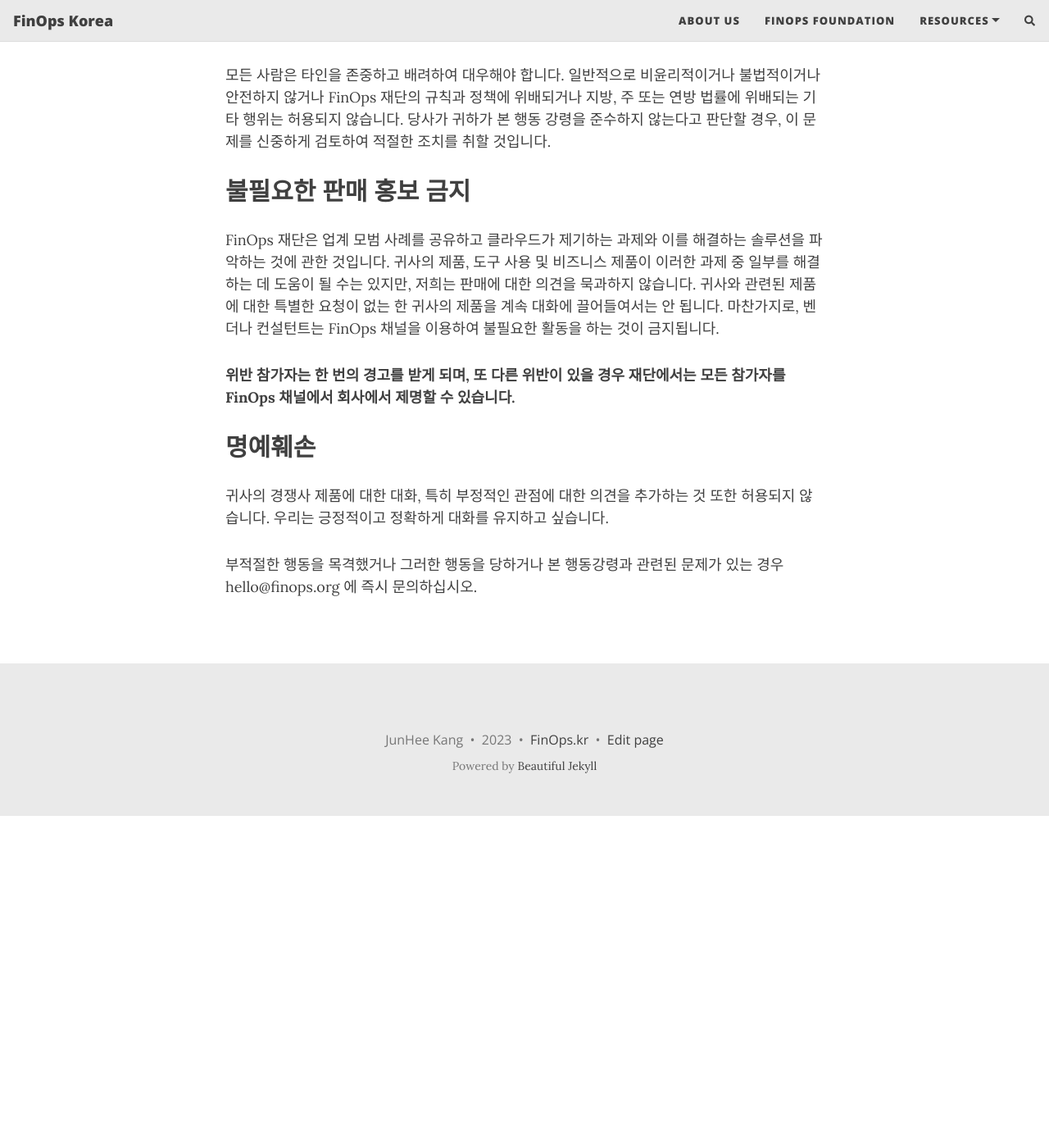
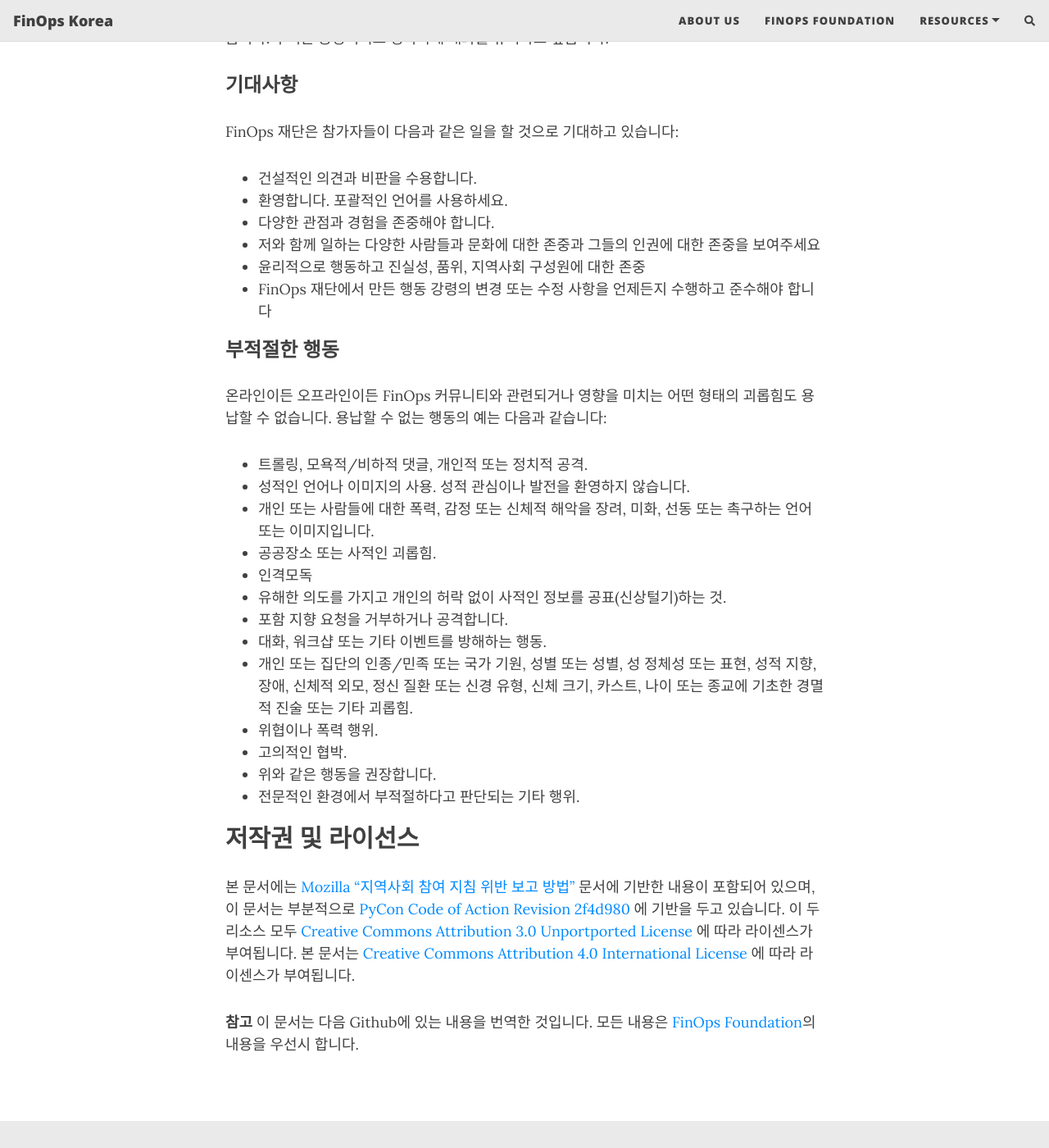
Before and after one commit to FinOpsKR/finopskr.github.io, a Jekyll site: the page built from aboutus.md, in a window 1280 px wide and 1400 px high, scrolled down 1320 px. Shown: the whole window at 82% size. Built offline with Jekyll 4.4.1, drawn with Linux system fonts in a browser that asks for light colours; nearby versions of some CDN libraries; comment, search, counter and statistics services are not loaded; before the commit the page ends 2315 px from its top, so only the background shows below that; some of the changed text lies outside the part shown.

Commit message:
Update aboutus.md

```diff
--- a/aboutus.md
+++ b/aboutus.md
@@ -4,31 +4,14 @@
 subtitle:
 ---
 
-## 핀옵스 한국 커뮤니티
+# 핀옵스 한국 커뮤니티
 
 - FinOps 한국 커뮤니티는 FinOps Foundation에서 인증한 공식 한국 커뮤니티입니다.
 - FinOps에 관심 있는 사람, CSP, FinOps 솔루션 등 FinOps 에 관심이 있는 모두를 위한 커뮤니티 입니다.
-- 우리는 FinOps Foundation의 [행동강령](../foundation/code_of_conduct.md)을 준수합니다.
+- 우리는 FinOps Foundation의 행동강령을 준수합니다.
+
 
 # FinOps 재단 행동강령 (Code of Conduct)
-
-**DEPRECATION NOTICE, 2022년 12월 :** 다음의 문서를 사용해주세요. [this Code of Conduct documentation](/03-code_of_conduct.md) 2023년 초에 새로운 문서를 위해 이 문서를 일몰하겠습니다.
-
-FinOps 재단 포럼 및 이벤트에 참여하는 모든 참가자는 모 조직인 Linux 재단 행동 강령을 준수해야 합니다. 여기에서 확인할 수 있습니다:
-https://www.linuxfoundation.org/code-of-conduct/
-
-# 회원 기대사항
-
-FinOps 재단은 참가자들이 다음과 같은 일을 하기를 기대하고 있습니다:
-
-* FinOps 재단에 적극적으로 기여합니다
-* 모범 사례에 대한 노력과 업계의 지속적인 개선을 입증합니다
-* 개인 또는 회사에 단기적인 이점이 아니라 업계에 장기적인 이점을 제공하는 것을 목표로 합니다
-* 나와 함께 일하는 다양한 사람들과 문화들에 대한 존중과 그들의 인권에 대한 존중을 보여주세요
-* 부패, 비윤리적, 불법적 행위, 뇌물 수수, 차별 또는 이와 유사한 부적절한 행위에 관여하지 않습니다
-* 승인 없이 FinOps 재단을 대신하여 (미디어, 정부, 기타) 표현을 하는 것을 자제합니다
-* 공동체와 그 구성원들에 대한 윤리적이고 정직하고 품위 있으며 존경심을 가지고 행동합니다
-* FinOps 재단에서 만든 행동 강령의 변경 또는 수정 사항을 언제든지 수행하고 준수해야 합니다
 
 ## 포용
 
@@ -36,14 +19,48 @@
 
 모든 사람은 타인을 존중하고 배려하여 대우해야 합니다. 일반적으로 비윤리적이거나 불법적이거나 안전하지 않거나 FinOps 재단의 규칙과 정책에 위배되거나 지방, 주 또는 연방 법률에 위배되는 기타 행위는 허용되지 않습니다. 당사가 귀하가 본 행동 강령을 준수하지 않는다고 판단할 경우, 이 문제를 신중하게 검토하여 적절한 조치를 취할 것입니다.
 
+부적절한 행동을 목격했거나 그러한 행동을 당하거나 본 행동강령과 관련된 문제가 있는 경우 [사고 접수 양식](https://docs.google.com/forms/d/e/1FAIpQLSf2Z-z6qZUyHku7FwbMuOXa8rLH_XTju78xzr6VacyMfAgJqA/viewform) 을 통해 즉시 사고를 신고하거나 conduct@finops.org 에 문의하십시오.
+
 ## 불필요한 판매 홍보 금지
 
 FinOps 재단은 업계 모범 사례를 공유하고 클라우드가 제기하는 과제와 이를 해결하는 솔루션을 파악하는 것에 관한 것입니다. 귀사의 제품, 도구 사용 및 비즈니스 제품이 이러한 과제 중 일부를 해결하는 데 도움이 될 수는 있지만, 저희는 판매에 대한 의견을 묵과하지 않습니다. 귀사와 관련된 제품에 대한 특별한 요청이 없는 한 귀사의 제품을 계속 대화에 끌어들여서는 안 됩니다. 마찬가지로, 벤더나 컨설턴트는 FinOps 채널을 이용하여 불필요한 활동을 하는 것이 금지됩니다.
 
-**위반 참가자는 한 번의 경고를 받게 되며, 또 다른 위반이 있을 경우 재단에서는 모든 참가자를 FinOps 채널에서 회사에서 제명할 수 있습니다.**
+행동 강령 위원회는 모든 행동 위반 사항을 조사하고 재단에서 제거하는 것을 포함한 적절한 조치를 취할 것입니다.
 
 ## 명예훼손
 
 귀사의 경쟁사 제품에 대한 대화, 특히 부정적인 관점에 대한 의견을 추가하는 것 또한 허용되지 않습니다. 우리는 긍정적이고 정확하게 대화를 유지하고 싶습니다.
 
-부적절한 행동을 목격했거나 그러한 행동을 당하거나 본 행동강령과 관련된 문제가 있는 경우 hello@finops.org 에 즉시 문의하십시오.
+### 기대사항
+
+FinOps 재단은 참가자들이 다음과 같은 일을 할 것으로 기대하고 있습니다:
+* 건설적인 의견과 비판을 수용합니다.
+* 환영합니다. 포괄적인 언어를 사용하세요.
+* 다양한 관점과 경험을 존중해야 합니다.
+* 저와 함께 일하는 다양한 사람들과 문화에 대한 존중과 그들의 인권에 대한 존중을 보여주세요
+* 윤리적으로 행동하고 진실성, 품위, 지역사회 구성원에 대한 존중
+* FinOps 재단에서 만든 행동 강령의 변경 또는 수정 사항을 언제든지 수행하고 준수해야 합니다
+
+### 부적절한 행동
+
+온라인이든 오프라인이든 FinOps 커뮤니티와 관련되거나 영향을 미치는 어떤 형태의 괴롭힘도 용납할 수 없습니다. 용납할 수 없는 행동의 예는 다음과 같습니다:
+* 트롤링, 모욕적/비하적 댓글, 개인적 또는 정치적 공격.
+* 성적인 언어나 이미지의 사용. 성적 관심이나 발전을 환영하지 않습니다.
+* 개인 또는 사람들에 대한 폭력, 감정 또는 신체적 해악을 장려, 미화, 선동 또는 촉구하는 언어 또는 이미지입니다.
+* 공공장소 또는 사적인 괴롭힘.
+* 인격모독
+* 유해한 의도를 가지고 개인의 허락 없이 사적인 정보를 공표(신상털기)하는 것.
+* 포함 지향 요청을 거부하거나 공격합니다.
+* 대화, 워크샵 또는 기타 이벤트를 방해하는 행동.
+* 개인 또는 집단의 인종/민족 또는 국가 기원, 성별 또는 성별, 성 정체성 또는 표현, 성적 지향, 장애, 신체적 외모, 정신 질환 또는 신경 유형, 신체 크기, 카스트, 나이 또는 종교에 기초한 경멸적 진술 또는 기타 괴롭힘.
+* 위협이나 폭력 행위.
+* 고의적인 협박.
+* 위와 같은 행동을 권장합니다.
+* 전문적인 환경에서 부적절하다고 판단되는 기타 행위.
+
+
+## 저작권 및 라이선스
+본 문서에는 [Mozilla "지역사회 참여 지침 위반 보고 방법"](https://www.mozilla.org/en-US/about/governance/policies/participation/reporting/) 문서에 기반한 내용이 포함되어 있으며, 이 문서는 부분적으로 [PyCon Code of Action Revision 2f4d980](https://us.pycon.org/2018/about/code-of-conduct/) 에 기반을 두고 있습니다. 이 두 리소스 모두 [Creative Commons Attribution 3.0 Unportported License](https://creativecommons.org/licenses/by/3.0/) 에 따라 라이센스가 부여됩니다. 본 문서는 [Creative Commons Attribution 4.0 International License](https://creativecommons.org/licenses/by/4.0/) 에 따라 라이센스가 부여됩니다.
+
+
+**참고** 이 문서는 다음 Github에 있는 내용을 번역한 것입니다. 모든 내용은 [FinOps Foundation](https://github.com/finopsfoundation/foundation)의 내용을 우선시 합니다.
```
